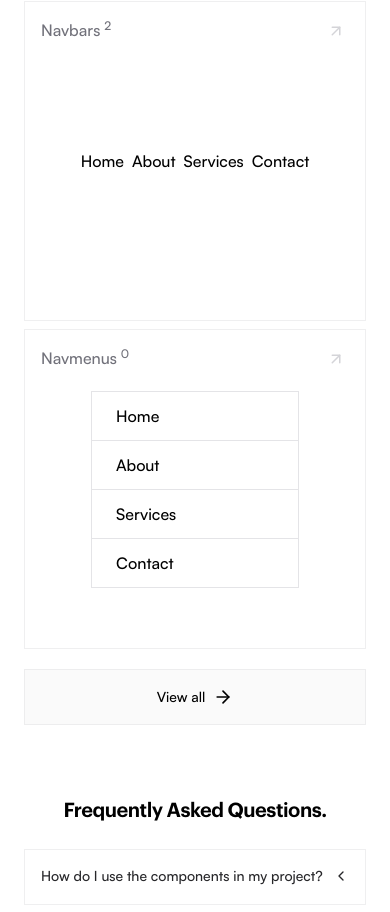
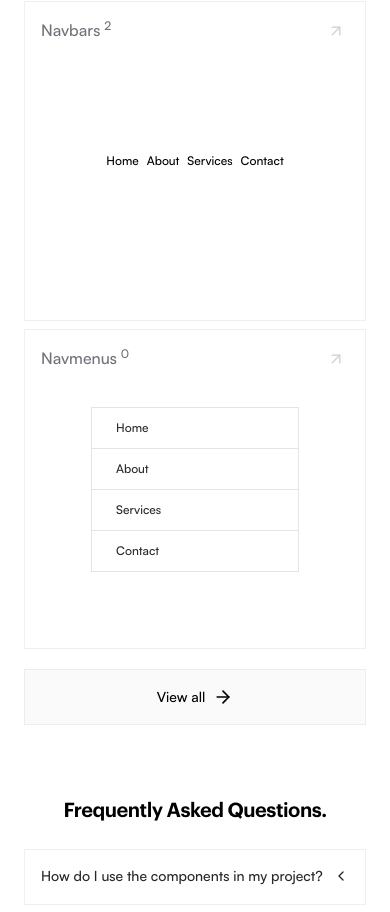
Before and after one commit to Jeff-Maina/craft, a Next.js app: page / in a window 390 px wide. Shown: the part 1829-2741 px from the top of the page. Built offline with nearby package versions, Linux system fonts and the light colour scheme.

Commit message:
Refine component examples

```diff
--- a/src/data/AppData.tsx
+++ b/src/data/AppData.tsx
@@ -50,7 +50,7 @@ export const SectionsData: Array<SectionProps> = [
     component_count: NavbarCount,
     component_example: (
       <div>
-        <ul className="flex items-center gap-2 lg:text-xl lg:gap-5">
+        <ul className="flex items-center gap-2 text-xs lg:text-xl lg:gap-5">
           <li className="hover:underline">Home</li>
           <li className="hover:underline">About</li>
           <li className="hover:underline">Services</li>
@@ -65,7 +65,7 @@ export const SectionsData: Array<SectionProps> = [
     component_count: NavmenuCount,
     component_example: (
       <div>
-        <ul className="flex flex-col lg:text-lg:gap-5 border border-zinc-200 divide-y divide-zinc-200 w-52">
+        <ul className="flex flex-col text-xs md:text-sm text-[#2a2a2a] lg:text-lg border border-zinc-200 divide-y divide-zinc-200 w-52">
           <li className="p-3 pl-6 hover:bg-zinc-100 transition-all duration-300">
             Home
           </li>
```
Also changed, not shown: src/app/(pages)/sections/navbars/(examples)/navbar_002/codeblock.tsx (+0 -160 lines).
